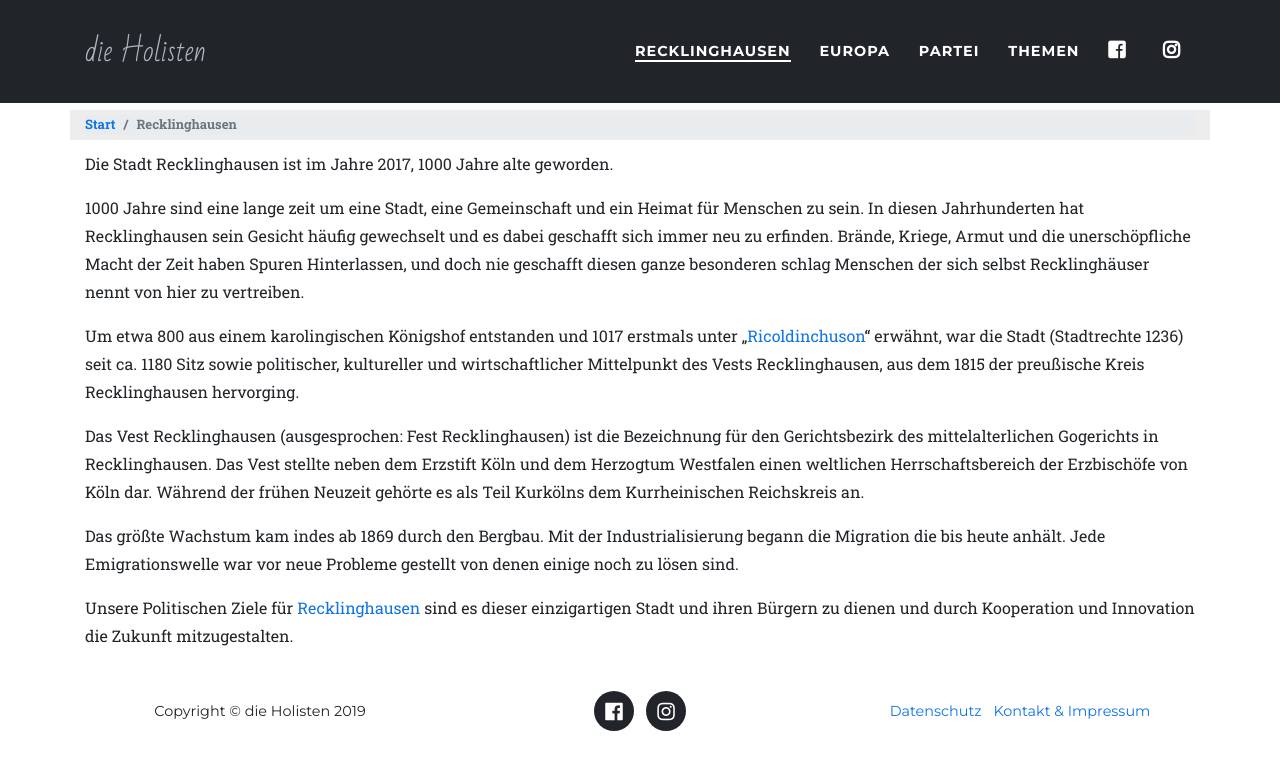
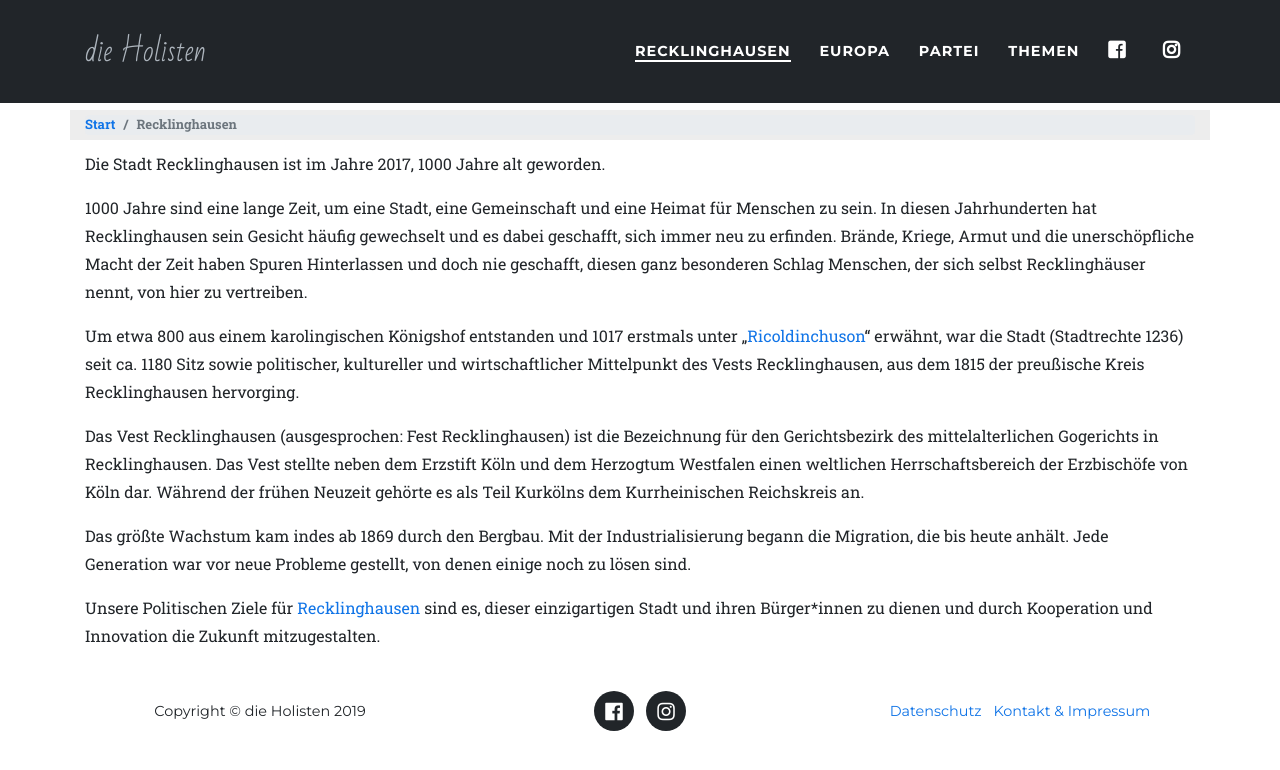
Before and after one commit to holisten/holisten.github.io, a Jekyll site: the page built from recklinghausen/recklinghausen.md, in a window 1280 px wide. Shown: the top 770 px of the page. Built offline with Jekyll 4.4.1, drawn with Linux system fonts in a browser that asks for light colours; some web fonts are replaced; comment, search, counter and statistics services are not loaded.

Commit message:
Update from Forestry.io Mark Kuller updated recklinghausen/recklinghausen.md

```diff
--- a/recklinghausen/recklinghausen.md
+++ b/recklinghausen/recklinghausen.md
@@ -9,14 +9,14 @@ layout: posts
 permalink: "/recklinghausen/"
 
 ---
-Die Stadt Recklinghausen ist im Jahre 2017, 1000 Jahre alte geworden.
+Die Stadt Recklinghausen ist im Jahre 2017, 1000 Jahre alt geworden.
 
-1000 Jahre sind eine lange zeit um eine Stadt, eine Gemeinschaft und ein Heimat für Menschen zu sein. In diesen Jahrhunderten hat Recklinghausen sein Gesicht häufig gewechselt und es dabei geschafft sich immer neu zu erfinden. Brände, Kriege, Armut und die unerschöpfliche Macht der Zeit haben Spuren Hinterlassen, und doch nie geschafft diesen ganze besonderen schlag Menschen der sich selbst Recklinghäuser nennt von hier zu vertreiben.
+1000 Jahre sind eine lange Zeit, um eine Stadt, eine Gemeinschaft und eine Heimat für Menschen zu sein. In diesen Jahrhunderten hat Recklinghausen sein Gesicht häufig gewechselt und es dabei geschafft, sich immer neu zu erfinden. Brände, Kriege, Armut und die unerschöpfliche Macht der Zeit haben Spuren Hinterlassen und doch nie geschafft, diesen ganz besonderen Schlag Menschen, der sich selbst Recklinghäuser nennt, von hier zu vertreiben.
 
 Um etwa 800 aus einem karolingischen Königshof entstanden und 1017 erstmals unter „[Ricoldinchuson](http://genwiki.genealogy.net/Recklinghausen)“ erwähnt, war die Stadt (Stadtrechte 1236) seit ca. 1180 Sitz sowie politischer, kultureller und wirtschaftlicher Mittelpunkt des Vests Recklinghausen, aus dem 1815 der preußische Kreis Recklinghausen hervorging.
 
 Das Vest Recklinghausen (ausgesprochen: Fest Recklinghausen) ist die Bezeichnung für den Gerichtsbezirk des mittelalterlichen Gogerichts in Recklinghausen. Das Vest stellte neben dem Erzstift Köln und dem Herzogtum Westfalen einen weltlichen Herrschaftsbereich der Erzbischöfe von Köln dar. Während der frühen Neuzeit gehörte es als Teil Kurkölns dem Kurrheinischen Reichskreis an.
 
-Das größte Wachstum kam indes ab 1869 durch den Bergbau. Mit der Industrialisierung begann die Migration die bis heute anhält. Jede Emigrationswelle war vor neue Probleme gestellt von denen einige noch zu lösen sind.
+Das größte Wachstum kam indes ab 1869 durch den Bergbau. Mit der Industrialisierung begann die Migration, die bis heute anhält. Jede Generation war vor neue Probleme gestellt, von denen einige noch zu lösen sind.
 
-Unsere Politischen Ziele für [Recklinghausen ](http://holisten.de/themen/lokal-kommunalpolitik-recklinghausen) sind es dieser einzigartigen Stadt und ihren Bürgern zu dienen und durch Kooperation und Innovation die Zukunft mitzugestalten.
+Unsere Politischen Ziele für [Recklinghausen ](http://holisten.de/themen/lokal-kommunalpolitik-recklinghausen) sind es, dieser einzigartigen Stadt und ihren Bürger*innen zu dienen und durch Kooperation und Innovation die Zukunft mitzugestalten.
```
